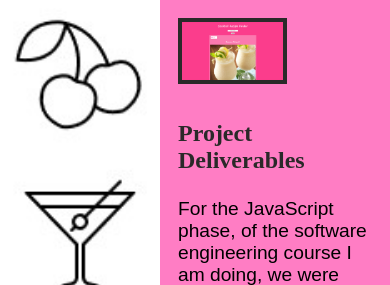
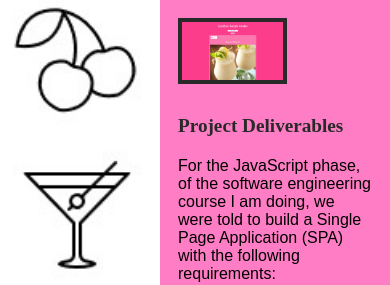
Before and after one commit to olasrum/javascript-blog-mode, a plain HTML site: page index.html in a window 390 px wide. Shown: the part 175-460 px from the top of the page. Drawn offline with Linux system fonts and the light colour scheme.

Commit message:
updated media query css

```diff
--- a/index.html
+++ b/index.html
@@ -12,7 +12,6 @@
       <img src="./images/blog-martini.jpg" alt="Martini">
       <img src="./images/blog-pineapple.jpg" alt="Pineapple">
       <img src="./images/blog-cocktail-flute.jpg" alt="Cocktail">
-      <img src="./images/blog-strawberry.jpg" alt="Lemon">
     </div>
     <div class="main">
     <header>
--- a/style.css
+++ b/style.css
@@ -14,7 +14,7 @@ list-style: none;
 }
 
 h3 {
-font-size: 1.5em;
+font-size: 1.2em;
 }
 
 .main img {
@@ -28,7 +28,6 @@ font-size: 1.5em;
 }
 
 p, li {
-font-size: 1.2em;
 font-family: Arial, Helvetica, sans-serif;
 
 
@@ -46,8 +45,8 @@ padding: 5px;
   top: 0;
   left: 0;
   background-color: white;
-  overflow-x: hidden;
-  padding-top: 10px;
+  overflow: hidden;
+  padding-top: 5px;
 }
 
 
@@ -58,6 +57,33 @@ padding: 5px;
 
 .sidenav img {
   display: block;
-  width: 100%;
+  width: 96%;
   height: auto;
 }
+
+@media all and (max-width:650px){
+
+  .sidenav {
+    height: 100%;
+    width: 160px;
+    position: fixed;
+    z-index: 1;
+    top: 0;
+    left: 0;
+    background-color: white;
+    overflow: hidden;
+    padding-top: 5px;
+  }
+
+
+  .main {
+    margin-left: 160px;
+    padding: 0px 10px;
+  }
+
+  .sidenav img {
+    display: block;
+    width: 96%;
+    height: auto;
+  }
+  }
```
